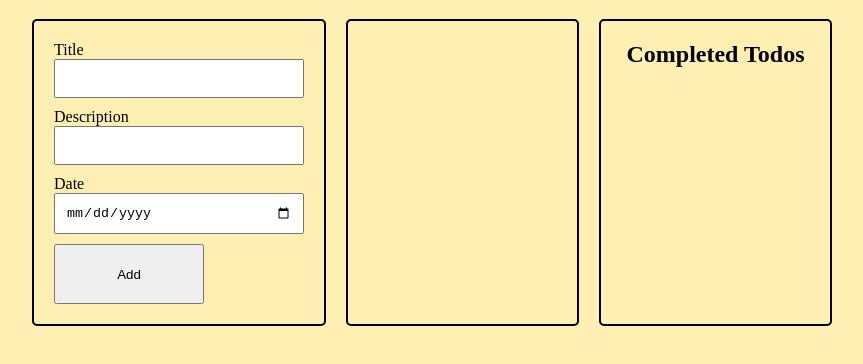
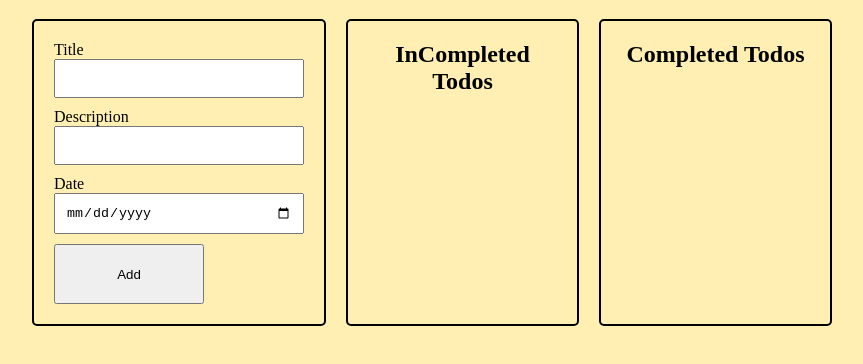
Before and after one commit to collinsMutai/typescript-todo-app, a website: page index.html in a window 1280 px wide. Shown: the part 158-522 px from the top of the page, without its empty margins (68-931 px from the left). Drawn offline with Linux system fonts and the light colour scheme.

Commit message:
updated html

```diff
--- a/index.html
+++ b/index.html
@@ -23,7 +23,10 @@
             <button hidden type="button" id="editBtns">Edit</button>
           </form>
         </div>
-        <div id="tasksList" class="todo-cards"></div>
+        <div class="todo-cards">
+          <h2>InCompleted Todos</h2>
+          <div id="tasksList"></div>
+        </div>
 
         <div id="complete" class="todo-cards">
           <h2>Completed Todos</h2>
--- a/src/script.ts
+++ b/src/script.ts
@@ -39,11 +39,6 @@ class IncompletedTodos {
       const check = document.createElement("input");
       check.type = "checkbox";
       check.checked = false;
-      // check.addEventListener('click',()=>{
-
-      //   let completelist = document.querySelector('#complete')
-      //   completelist?.appendChild(mainDiv);
-      // })
 
       const p1 = document.createElement("p");
       const p2 = document.createElement("p");
```
Also changed, not shown: dist/script.js.
